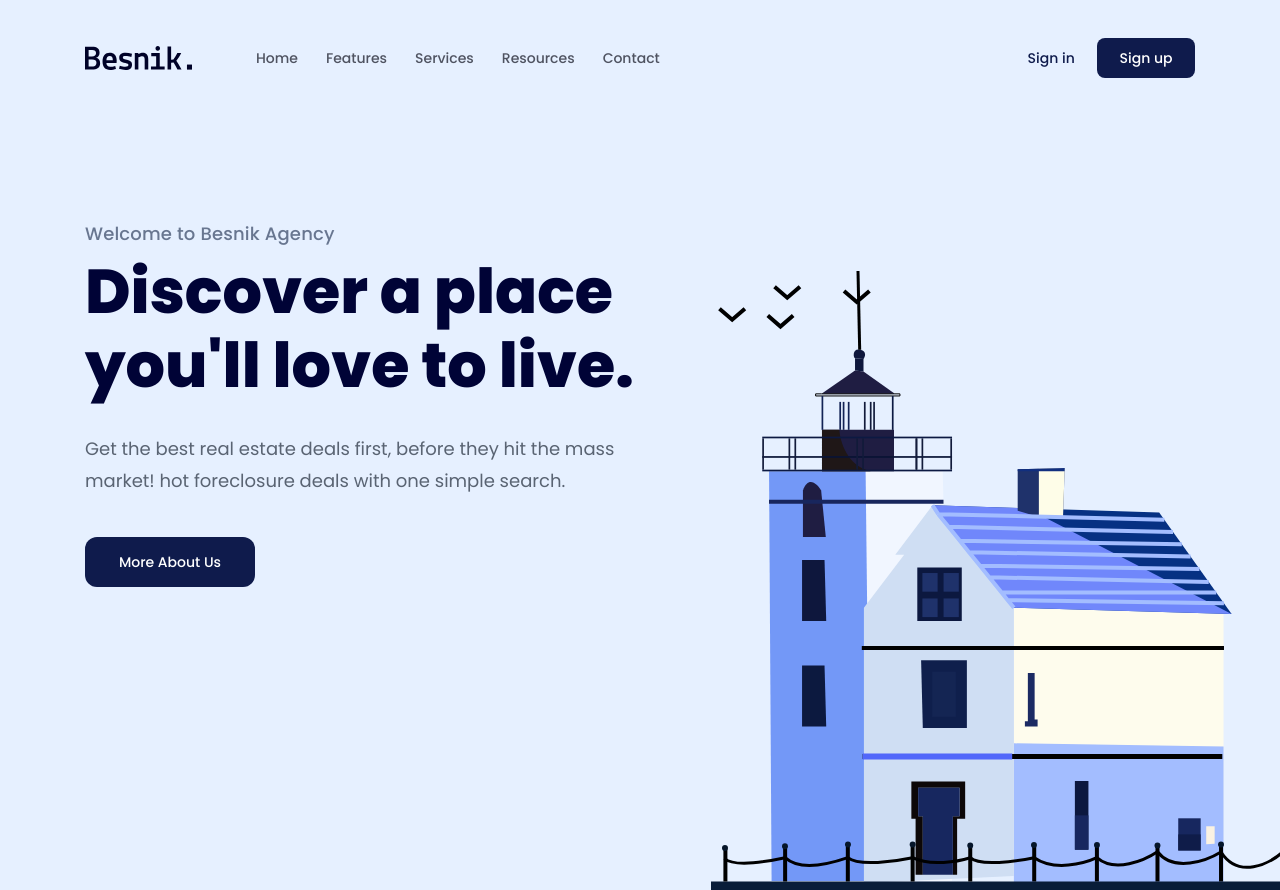
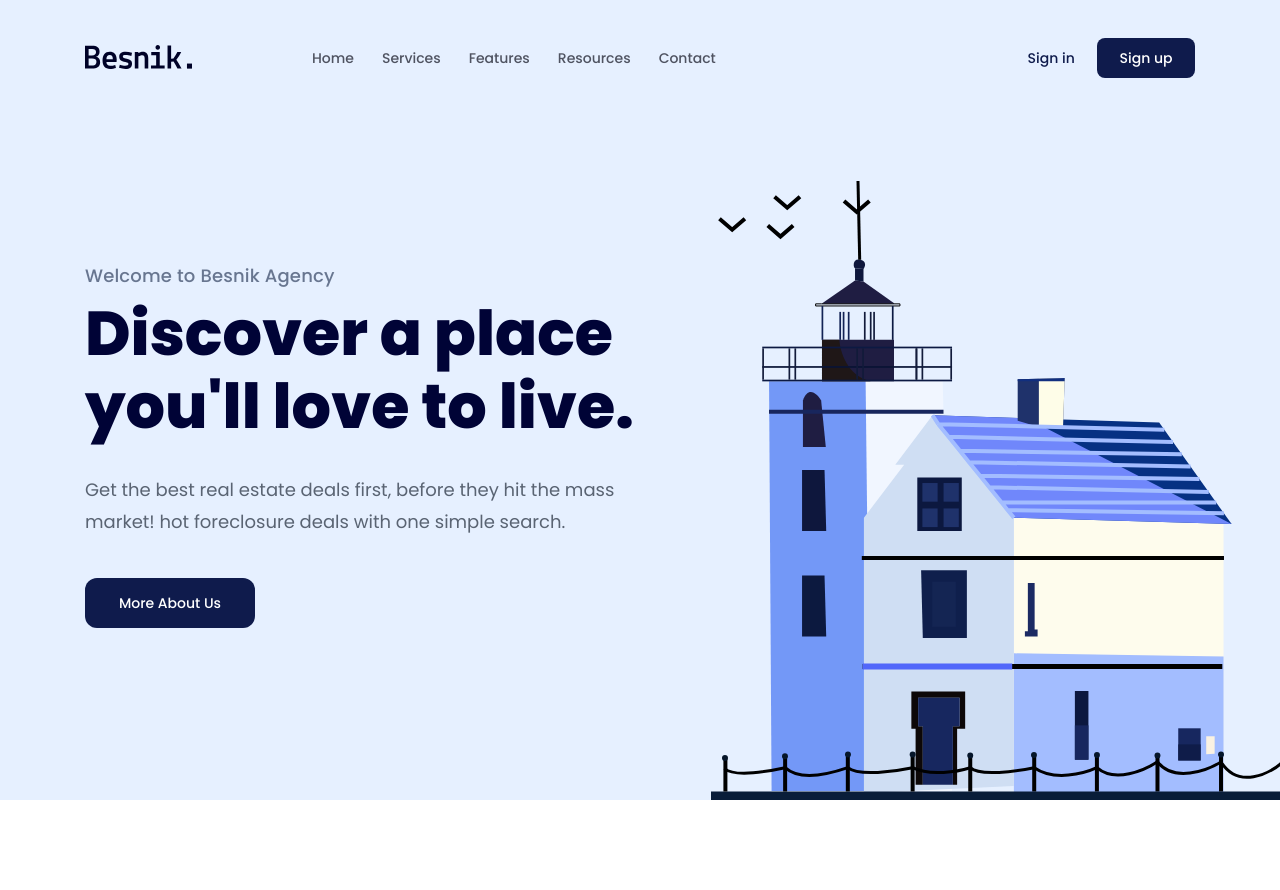
Before and after one commit to HiepKDH/kd-project, a plain HTML site: page index.html in a window 1280 px wide. Shown: the top 890 px of the page. Drawn offline with Linux system fonts and the light colour scheme.

Commit message:
edit content

```diff
--- a/assets/css/styles.css
+++ b/assets/css/styles.css
@@ -4,6 +4,10 @@
 
 :root {
     --primary-color: #0f1b4c;
+}
+
+html, body {
+    scroll-behavior: smooth;
 }
 
 html {
@@ -62,9 +66,10 @@ a {
 .hero-wrap {
     position: relative;
     display: flex;
+    justify-content: center;
     flex-direction: column;
     background: #e6f0ff;
-    height: 100vh;
+    height: calc(100vh - 90px);
 }
 
 .navbar {
@@ -105,15 +110,11 @@ a {
     border-radius: 8px;
 }
 
-.hero {
-    margin-top: 130px;
-}
-
-.hero .info {
+.hero-wrap .info {
     width: 51%;
 }
 
-.hero .sub-title {
+.hero-wrap .sub-title {
     font-weight: 500;
     font-size: 1.8rem;
     line-height: 1.5;
@@ -121,7 +122,7 @@ a {
     color: #687690;
 }
 
-.hero .title {
+.hero-wrap .title {
     margin-top: 8px;
     font-weight: 700;
     font-size: 6.2rem;
@@ -129,7 +130,7 @@ a {
     color: #000336;
 }
 
-.hero .desc {
+.hero-wrap .desc {
     margin-top: 30px;
     font-weight: 400;
     font-size: 1.8rem;
--- a/index.html
+++ b/index.html
@@ -16,21 +16,20 @@
         <link rel="stylesheet" href="./assets/css/styles.css" />
     </head>
     <body>
-        <main>
+        <main id="home">
             <header class="fixed-header">
                 <div class="content">
                     <!-- Navbar -->
                     <nav class="navbar">
                         <!-- logo -->
-                        <img src="./assets/img/logo.svg" alt="Besnik" />
-
+                        <a href="#"><img src="./assets/img/logo.svg" alt="Besnik" /><a>
                         <!-- navigation -->
                         <ul>
-                            <li><a href="#!">Home</a></li>
-                            <li><a href="#!">Features</a></li>
-                            <li><a href="#!">Services</a></li>
-                            <li><a href="#!">Resources</a></li>
-                            <li><a href="#!">Contact</a></li>
+                            <li><a href="#">Home</a></li>
+                            <li><a href="#services">Services</a></li>
+                            <li><a href="#features">Features</a></li>
+                            <li><a href="#resources">Resources</a></li>
+                            <li><a href="#contact">Contact</a></li>
                         </ul>
 
                         <!-- action -->
@@ -45,7 +44,6 @@
             <!-- Hero -->
             <div class="hero-wrap">
                 <div class="content">
-                    <div class="hero">
                         <div class="info">
                             <p class="sub-title">Welcome to Besnik Agency</p>
                             <h1 class="title">
@@ -64,7 +62,6 @@
                             alt="Discover a place you'll love to live."
                             class="hero-img"
                         />
-                    </div>
                 </div>
             </div>
 
@@ -119,7 +116,7 @@
             </div>
 
             <!-- Guides -->
-            <div class="guides">
+            <div id="services" class="guides">
                 <div class="content">
                     <h2 class="sub-title">How its works?</h2>
                     <p class="desc">
@@ -184,7 +181,7 @@
                 </div>
             </div>
             <!-- Featured -->
-            <div class="featured">
+            <div id="features" class="featured">
                 <div class="content">
                     <header>
                         <h2 class="sub-title">Featured Properties</h2>
@@ -340,7 +337,7 @@
             </div>
 
             <!-- Stats -->
-            <div class="stats">
+            <div id="resources" class="stats">
                 <div class="content">
                     <div class="row">
                         <div class="img-block">
@@ -513,7 +510,7 @@
             </div>
 
             <!-- Subscription -->
-            <div class="subscription">
+            <div id="contact" class="subscription">
                 <div class="content">
                     <div class="body">
                         <div class="info">
```
